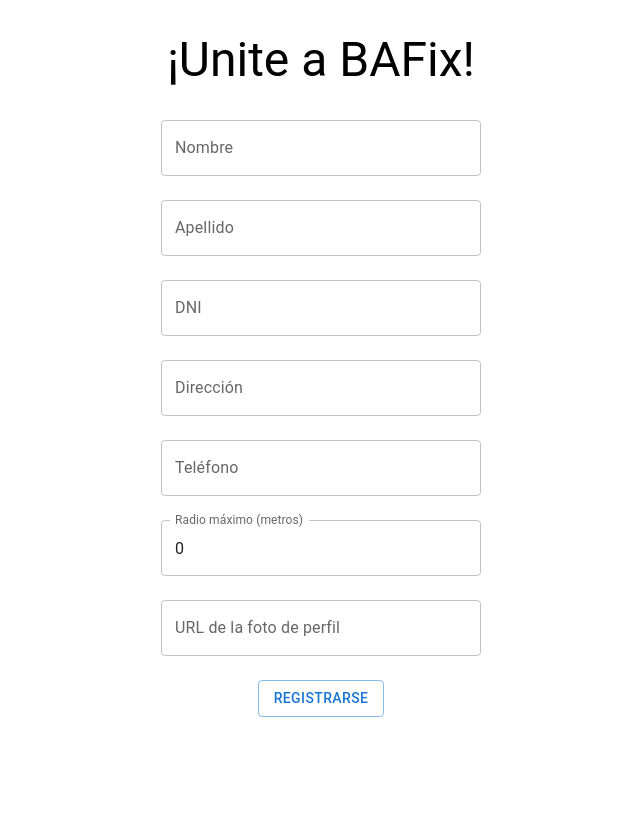
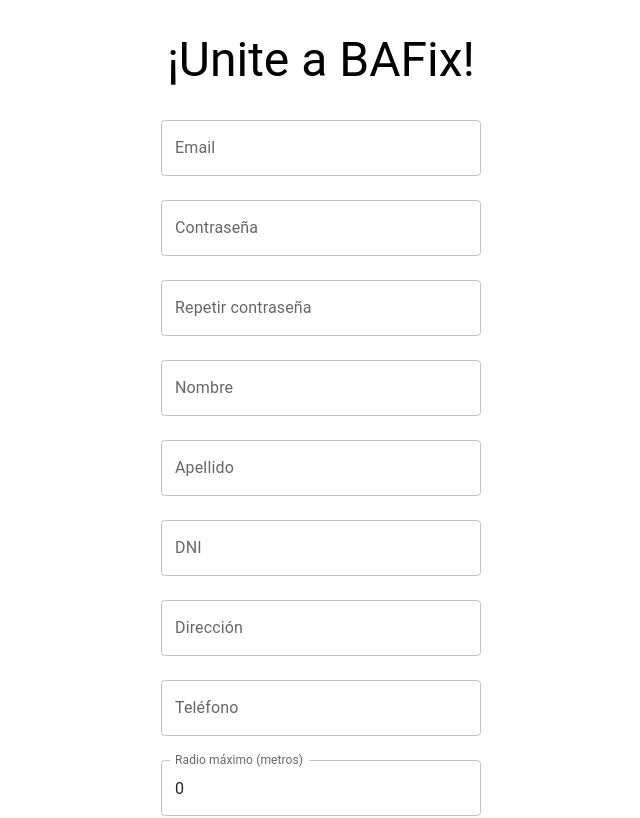
Before and after one commit to fiubyte/bafix-web, a React (Create React App) app: page / in a window 1280 px wide. Shown: the top 818 px of the page, without its empty margins (319-959 px from the left). Built offline with nearby package versions, Linux system fonts and the light colour scheme; no server answers.

Commit message:
fiubyte/.github#1 Add APIUrl config

```diff
--- a/src/components/RegisterForm/RegisterForm.tsx
+++ b/src/components/RegisterForm/RegisterForm.tsx
@@ -2,10 +2,14 @@
 import "./RegisterForm.css";
 import {Button, TextField} from "@mui/material";
 import axios from "axios";
+import config from "../../config";
 
 const RegisterForm = () => {
   const formik = useFormik({
     initialValues: {
+      email: "",
+      password: "",
+      password2: "",
       name: "",
       surname: "",
       document_number: "",
@@ -17,7 +21,7 @@
     onSubmit: (values) => {
       console.log("Register form submitted:");
       console.log(values);
-      axios.post("http://localhost:80/users/", values).then((response) => {
+      axios.post(config.apiUrl + "/users/", values).then((response) => {
         console.log("User created successfully");
         console.log(response.data);
       }).catch((error) => {
@@ -29,6 +33,33 @@
 
   return (
     <form onSubmit={formik.handleSubmit} className={"RegisterForm"} noValidate autoComplete={"off"}>
+      <TextField
+        label={"Email"}
+        variant="outlined"
+        type="email"
+        name="email"
+        value={formik.values.email}
+        onChange={formik.handleChange}
+        className={"RegisterForm-input"}
+      />
+      <TextField
+        label={"Contraseña"}
+        variant="outlined"
+        type="password"
+        name="password"
+        value={formik.values.password}
+        onChange={formik.handleChange}
+        className={"RegisterForm-input"}
+      />
+      <TextField
+        label={"Repetir contraseña"}
+        variant="outlined"
+        type="password"
+        name="password2"
+        value={formik.values.password2}
+        onChange={formik.handleChange}
+        className={"RegisterForm-input"}
+      />
       <TextField
         label={"Nombre"}
         variant="outlined"
--- /dev/null
+++ b/src/config.tsx
@@ -0,0 +1,5 @@
+const config = {
+  apiUrl: process.env.REACT_APP_API_URL || "http://localhost:80",
+};
+
+export default config;
```
Also changed, not shown: 1 other file (tests, documents, lock files or other folders).
